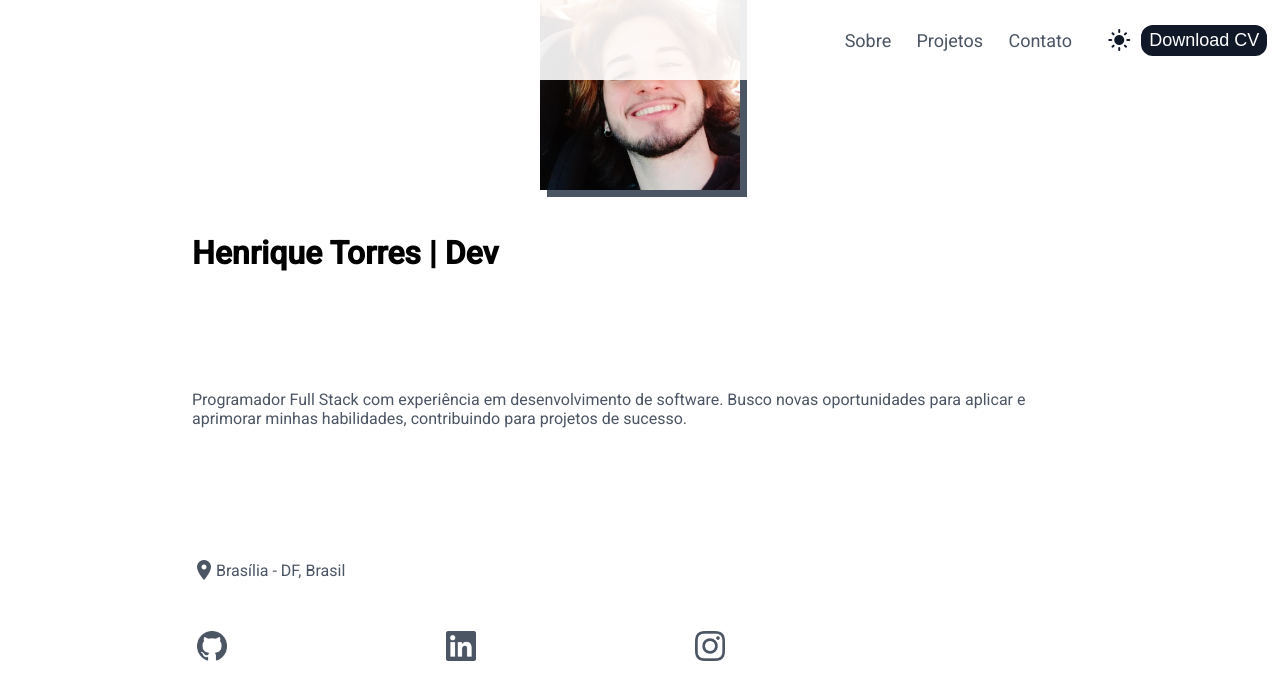
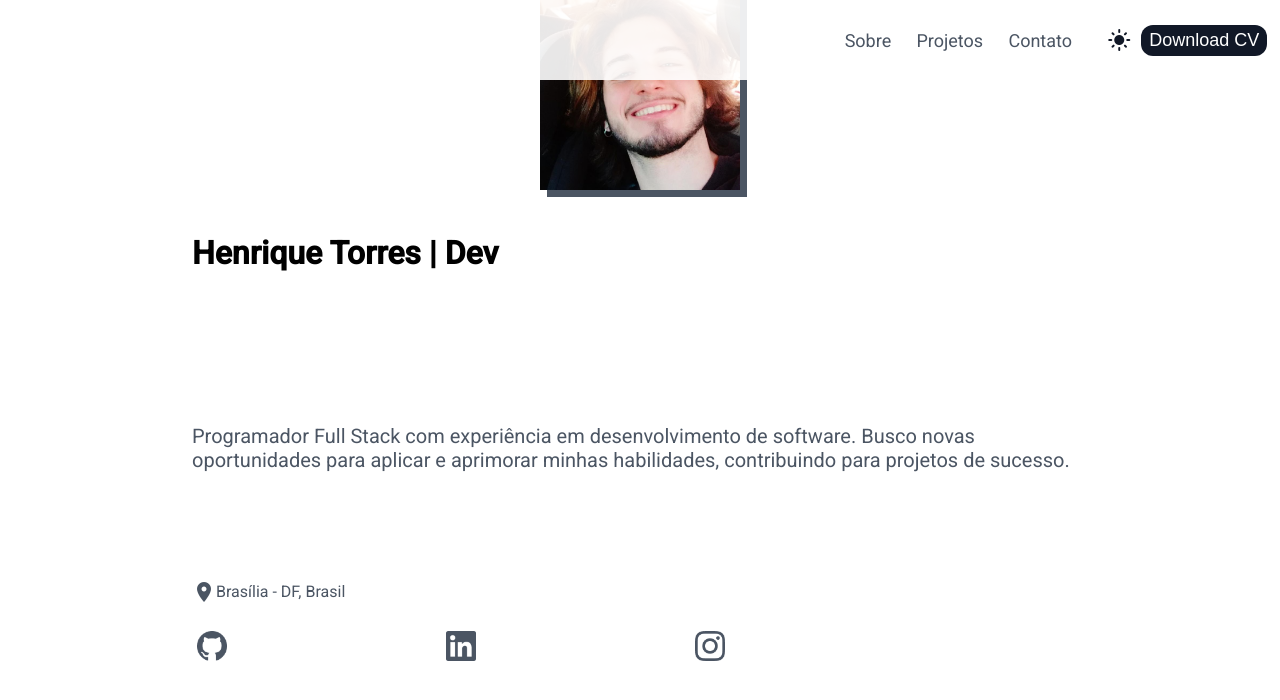
Before and after one commit to henriqtorresl/portifolio, an Angular app: page /home in a window 1280 px wide. Shown: the top 700 px of the page. Built offline with nearby package versions, Linux system fonts and the light colour scheme.

Commit message:
ajuste no font size

```diff
--- a/src/app/pages/home/home.component.scss
+++ b/src/app/pages/home/home.component.scss
@@ -40,18 +40,19 @@
 }
 
 .resume {
-    height: 45%;
+    height: 55%;
     display: flex;
     flex-direction: column;
     justify-content: space-between;
 
     p {
         color: #4B5563;
+        font-size: 20px;
     }
 }
 
 .social {
-    height: 25%;
+    height: 20%;
     display: flex;
     flex-direction: column;
     justify-content: space-between;
```
